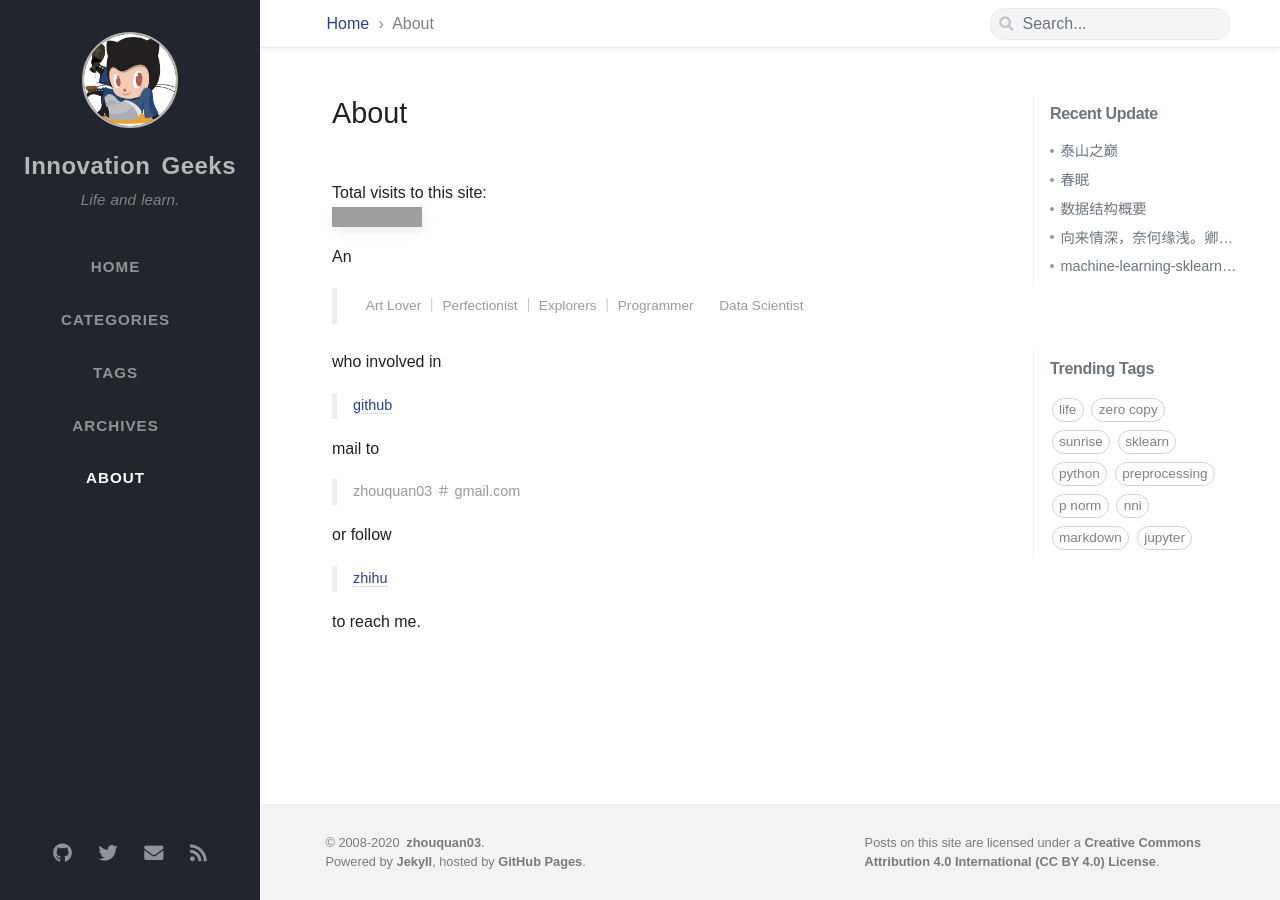
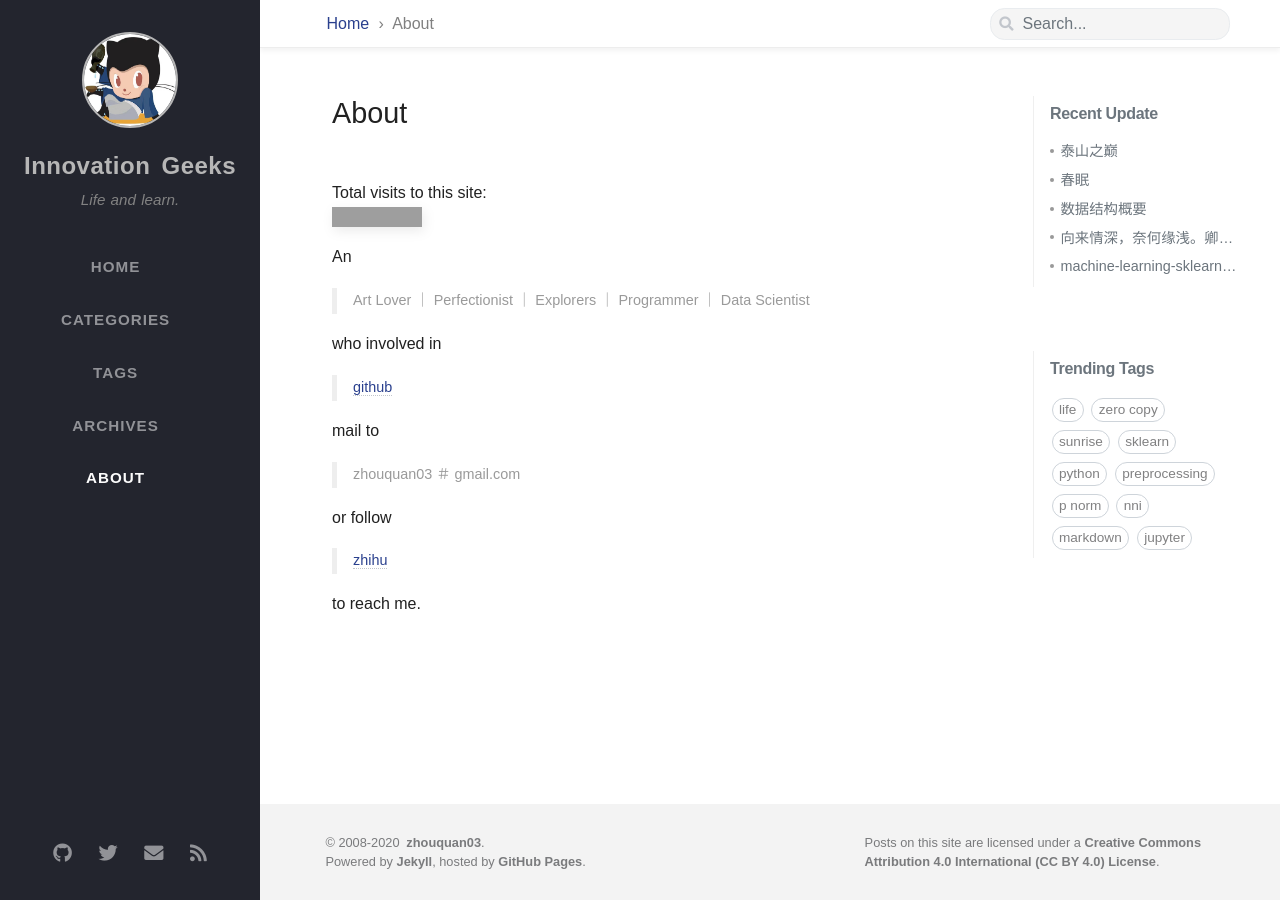
Before and after one commit to innovation-geeks/innovation-geeks.github.io, a Jekyll site: the page built from tabs/about.md, in a window 1280 px wide. Built offline with Jekyll 4.4.1, drawn with Linux system fonts in a browser that asks for light colours; nearby versions of some CDN libraries; some web fonts are replaced; grey boxes are pictures that could not be loaded.

Commit message:
update sep

```diff
--- a/tabs/about.md
+++ b/tabs/about.md
@@ -5,11 +5,11 @@ title:
   en: About
 ---
 
-Total visits to this site: ![visits](https://hitcounter.pythonanywhere.com/count/tag.svg?url=https%3A%2F%2Finnovation-geeks.github.io%2Fassets%2Fimg%2Fsample%2Fgithub.png)
+Total visits to this site:![visits](https://hitcounter.pythonanywhere.com/count/tag.svg?url=https%3A%2F%2Finnovation-geeks.github.io%2Fassets%2Fimg%2Fsample%2Fgithub.png)
 
 
 An
-> Art Lover ｜ Perfectionist ｜ Explorers ｜ Programmer | Data Scientist
+> Art Lover ｜ Perfectionist ｜ Explorers ｜ Programmer ｜ Data Scientist
 
 who involved in
 > [github](https://github.com/zhouquan03)
```
